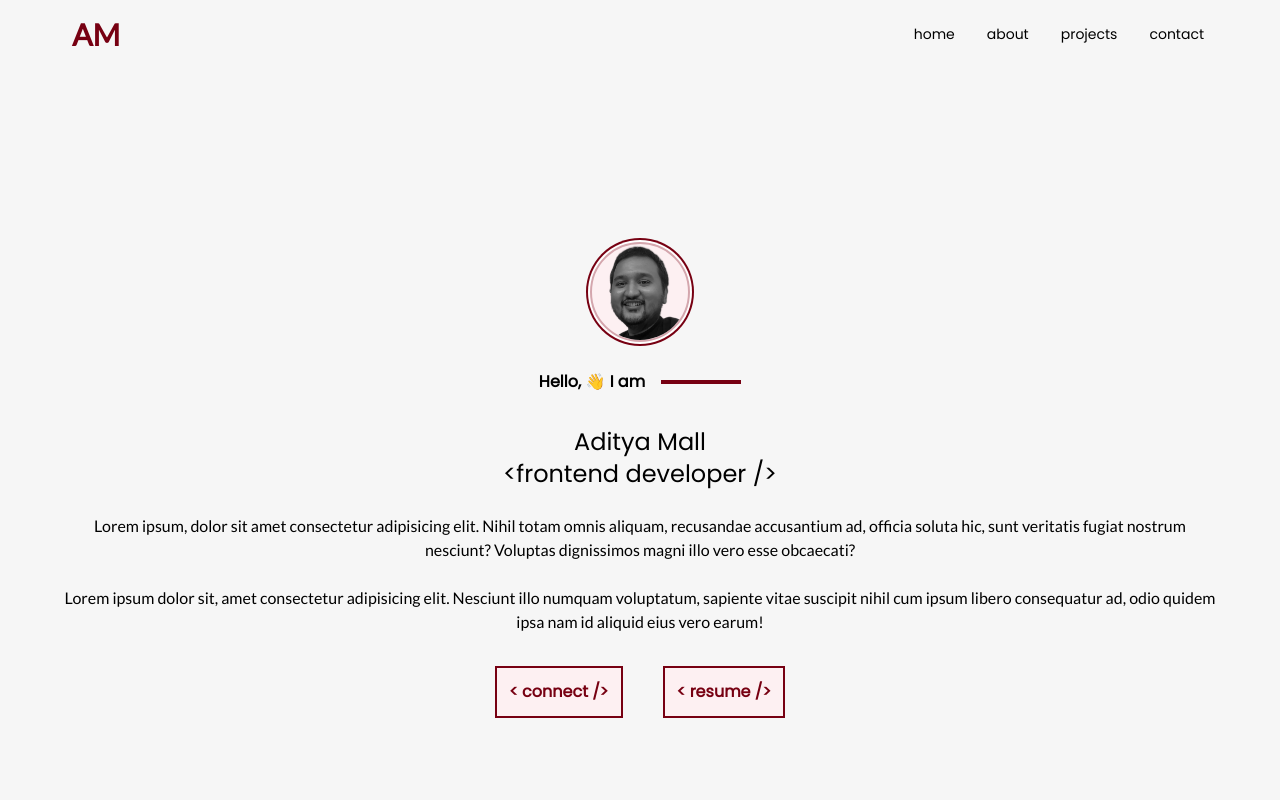
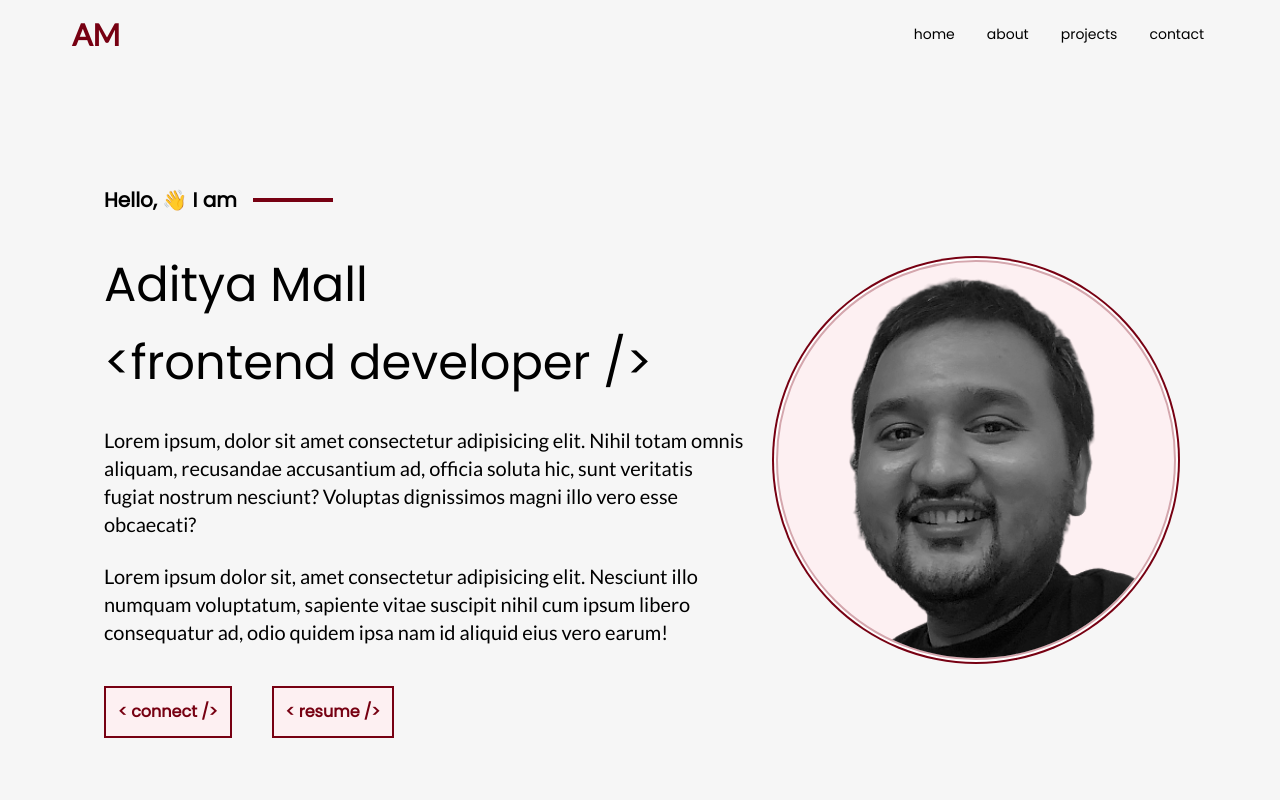
Before and after one commit to iamadityamall/personal-portfolio, a React (Create React App) app: page / in a window 1280 px wide. Shown: the top 800 px of the page. Built offline with nearby package versions, Linux system fonts and the light colour scheme.

Commit message:
updated the hero section

```diff
--- a/src/components/Home/HeroSection.jsx
+++ b/src/components/Home/HeroSection.jsx
@@ -6,31 +6,31 @@ const HeroSection = () => {
   return (
     <section
       id="home"
-      className="min-h-screen bg-primary flex flex-col justify-center items-center space-y-5"
+      className="h-screen bg-primary flex flex-col justify-center items-center space-y-5 md:flex-row-reverse md:justify-between xl:px-10 mt-[-20px]"
     >
       {/* hero image */}
-      <div className=" bg-secondary h-[100px] w-[100px] mt-6 rounded-full  overflow-hidden ring-2  ring-darkPurple ring-offset-2 border-2 border-lightPurple z-1">
+      <div className=" bg-secondary h-[100px] w-[100px] mt-6 rounded-full  overflow-hidden ring-2  ring-darkPurple ring-offset-2 border-2 border-lightPurple z-1 md:h-[250px] md:w-[250px] xl:h-[400px] xl:w-[400px]">
         <img
           src={ProfilePicture}
           alt="profile-img"
-          className="h-[150px] w-full mt-[-5px] object-cover "
+          className="h-[150px] w-full mt-[-5px] object-cover md:h-[360px] xl:h-[600px]"
         />
       </div>
 
       {/* hero information */}
-      <div className="flex flex-col justify-center space-y-8">
+      <div className="flex flex-col justify-center space-y-10">
         {/* hero title */}
-        <div className="font-Poppins flex flex-col items-center space-y-6">
+        <div className="font-Poppins flex flex-col items-center space-y-6 md:items-start">
           <div className="flex items-center space-x-4">
-            <h4 className="font-bold py-2">Hello, 👋 I am</h4>
+            <h4 className="font-bold py-2 xl:text-xl">Hello, 👋 I am</h4>
             <div className="w-20 h-[4px] bg-darkPurple"></div>
           </div>
 
-          <h1 className="text-2xl text-center">
+          <h1 className="text-2xl text-center md:text-left xl:text-5xl xl:leading-relaxed">
             Aditya Mall <br /> {` <frontend developer />`}{" "}
           </h1>
 
-          <div className="text-md flex flex-col space-y-6 justify-center font-Lato text-center w-auto">
+          <div className="text-md flex flex-col space-y-6 justify-center font-Lato text-center w-[80vw] md:items-start md:w-[50vw] md:text-left xl:text-xl">
             <p>
               Lorem ipsum, dolor sit amet consectetur adipisicing elit. Nihil
               totam omnis aliquam, recusandae accusantium ad, officia soluta
@@ -47,7 +47,7 @@ const HeroSection = () => {
         </div>
 
         {/* call to action */}
-        <div className="flex space-x-10 justify-center">
+        <div className="flex space-x-10 justify-center md:justify-start">
           <PrimaryButton name="connect" />
           <PrimaryButton name="resume" />
         </div>
```
